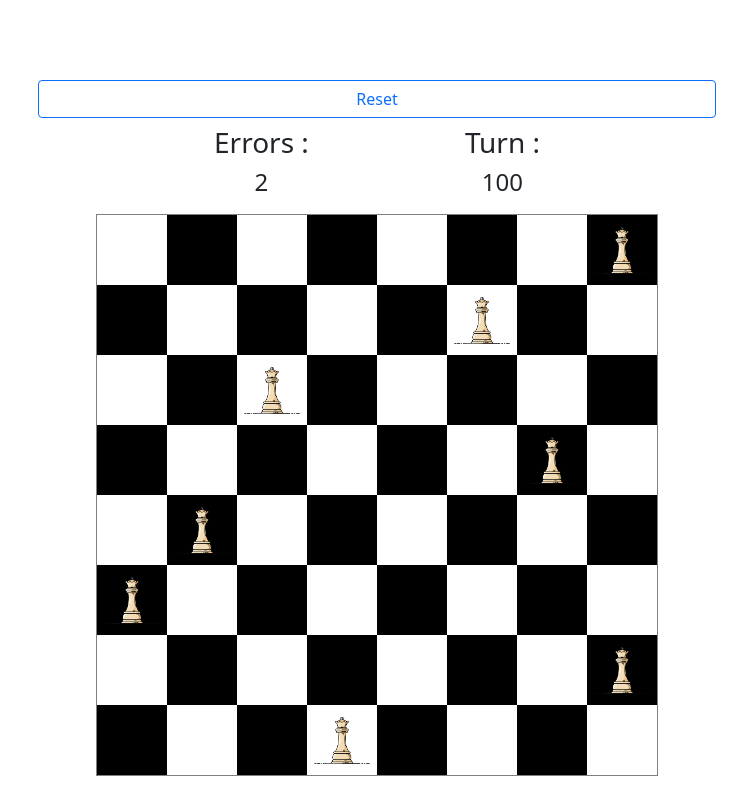
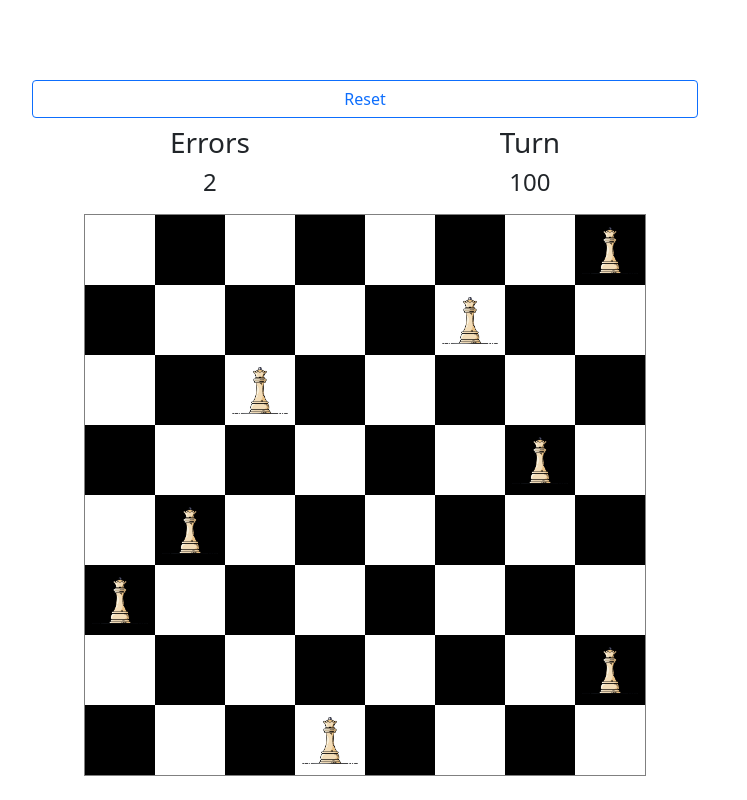
Before and after one commit to imanmalekian31/n-queens-ga, a PHP site: page / in a window 1280 px wide. Shown: the whole page, without its empty margins (275-1022 px from the left). Run offline with PHP 8.4, Linux system fonts and the light colour scheme.

Commit message:
fix mobile style

```diff
--- a/assets/css/style.css
+++ b/assets/css/style.css
@@ -22,3 +22,15 @@ body {
 * {
   box-sizing: content-box;
 }
+
+@media (max-width: 576px) {
+  #plot {
+    width: 320px;
+    height: 320px;
+  }
+
+  [id^="square_"] {
+    width: 40px;
+    height: 40px;
+  }
+}
--- a/index.html
+++ b/index.html
@@ -14,10 +14,10 @@
     <link rel="stylesheet" href="assets/css/style.css" />
   </head>
 
-  <body class="">
-    <div class="row">
+  <body>
+    <div class="row m-0">
       <div
-        class="col-12 d-flex justify-content-center align-items-center flex-column"
+        class="col-12 p-0 d-flex justify-content-center align-items-center flex-column"
       >
         <button
           type="button"
@@ -28,7 +28,7 @@
         </button>
         <div
           id="log"
-          class="w-25 mt-2 text-center d-flex justify-content-between align-items-center"
+          class="w-50 mt-2 text-center d-flex justify-content-around align-items-center"
         ></div>
         <div id="plot"></div>
       </div>
@@ -64,7 +64,7 @@
     }
 
     var fitness = document.getElementById("log");
-    fitness.innerHTML = `<div><h3>Errors :</h3><h4>${result.fitness}</h4></div><div><h3>Turn :</h3><h4>${end_idx}</h4></div>`;
+    fitness.innerHTML = `<div><h3>Errors</h3><h4>${result.fitness}</h4></div><div><h3>Turn</h3><h4>${end_idx}</h4></div>`;
     plotElement.style.backgroundColor = "white";
     if (!result.fitness) {
       plotElement.style.backgroundColor = "green";
```
